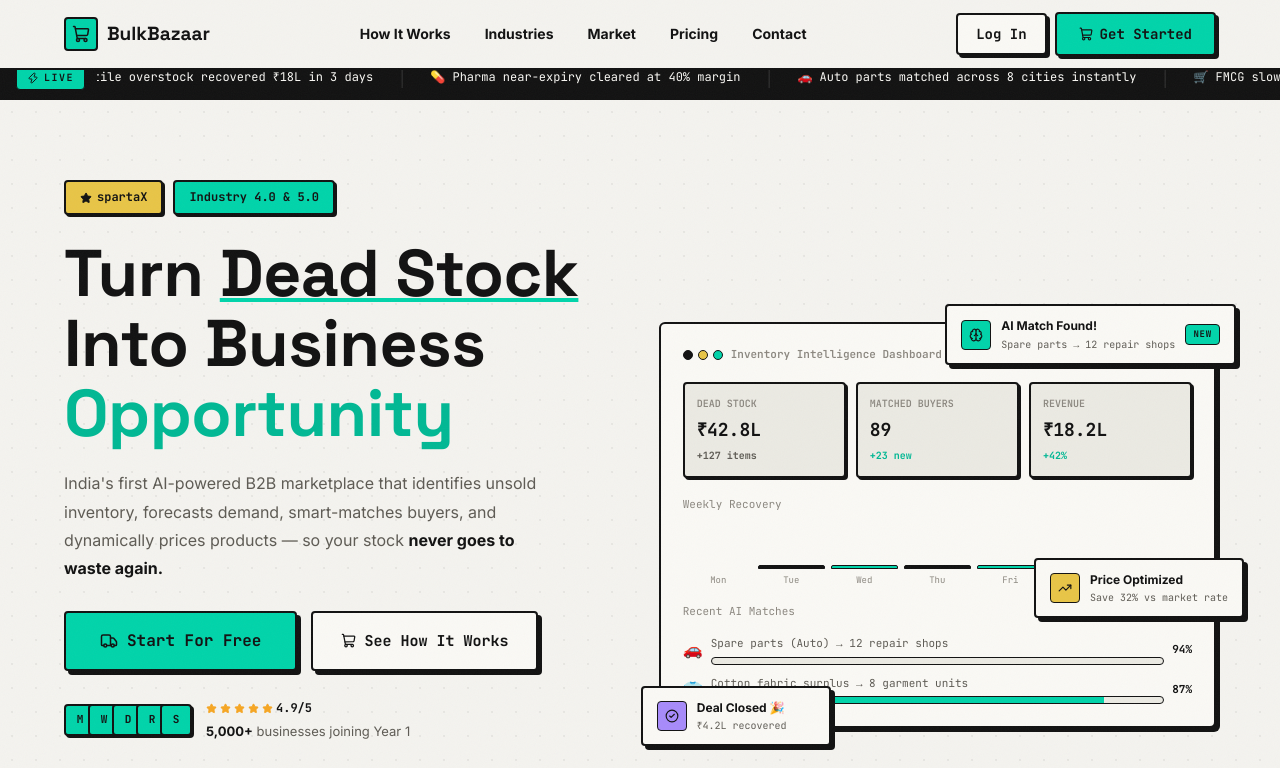
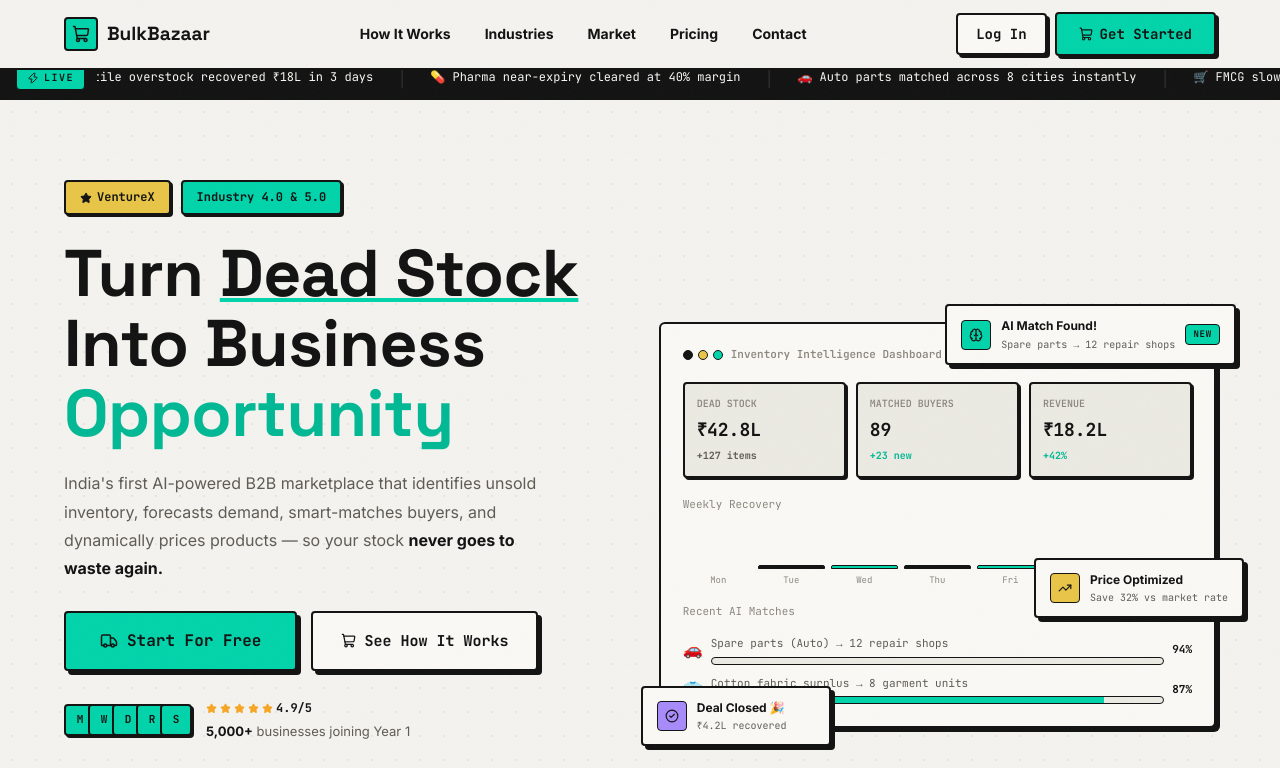
Before and after one commit to AdityaThukran/BulkBazar, a React (Create React App) app: page / in a window 1280 px wide. Shown: the top 768 px of the page. Built offline with nearby package versions, Linux system fonts and the light colour scheme.

Commit message:
correct hackathon name to VentureX

```diff
--- a/src/components/Footer.js
+++ b/src/components/Footer.js
@@ -82,7 +82,7 @@
         </div>
 
         <div className="footer-bottom">
-          <p>© 2025 BulkBazaar. All rights reserved. | Submitted under spartaX</p>
+          <p>© 2025 BulkBazaar. All rights reserved. | Submitted under VentureX</p>
           <div className="footer-legal">
             <a href="#privacy">Privacy Policy</a>
             <a href="#terms">Terms of Service</a>
--- a/src/pages/Contact.js
+++ b/src/pages/Contact.js
@@ -41,7 +41,7 @@
                 {[
                   { icon: <Mail size={20} />, label: 'Email', value: 'hello@bulkbazaar.in', link: 'mailto:hello@bulkbazaar.in' },
                   { icon: <Phone size={20} />, label: 'Phone', value: '0000000000', link: 'tel:0000000000' },
-                  { icon: <MapPin size={20} />, label: 'Submitted under', value: 'spartaX — India' },
+                  { icon: <MapPin size={20} />, label: 'Submitted under', value: 'VentureX — India' },
                 ].map((item, i) => (
                   <div key={i} className="contact-info-item">
                     <div className="contact-info-icon">{item.icon}</div>
@@ -60,7 +60,7 @@
               <div className="contact-hackathon">
                 <div className="hackathon-badge">
                   <Zap size={16} color="var(--yellow)" />
-                  <span>spartaX</span>
+                  <span>VentureX</span>
                 </div>
                 <p>Bulk Bazaar was submitted under Industry 4.0 & 5.0 innovation track, aimed at transforming India's wholesale B2B ecosystem with AI.</p>
               </div>
--- a/src/pages/Home.js
+++ b/src/pages/Home.js
@@ -147,7 +147,7 @@
             <div className="hero-left">
               <div className="hero-badges">
                 <span className="hero-badge hero-badge-gold">
-                  <Star size={12} fill="currentColor" /> spartaX
+                  <Star size={12} fill="currentColor" /> VentureX
                 </span>
                 <span className="hero-badge hero-badge-teal">
                   Industry 4.0 & 5.0
```
